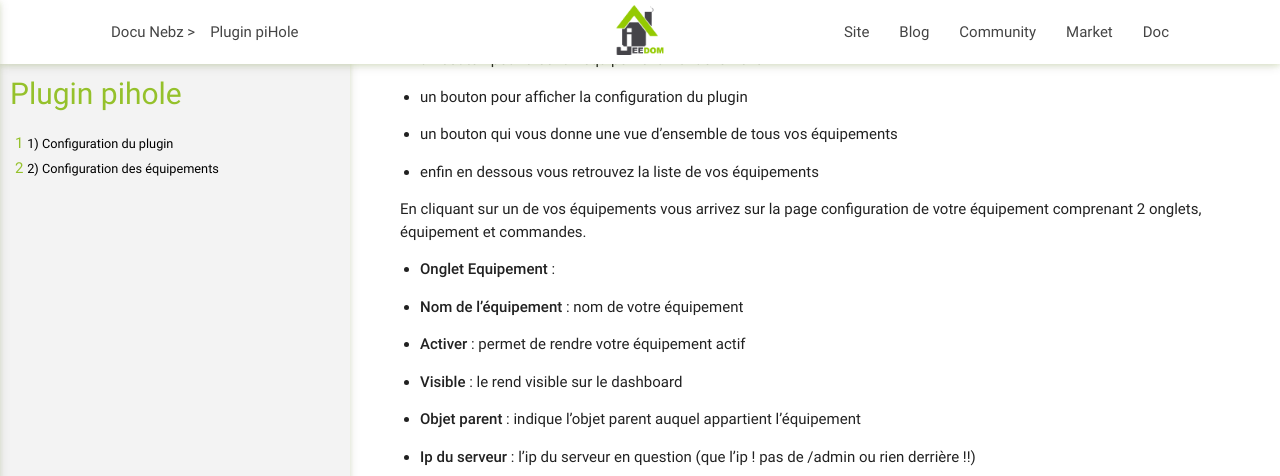
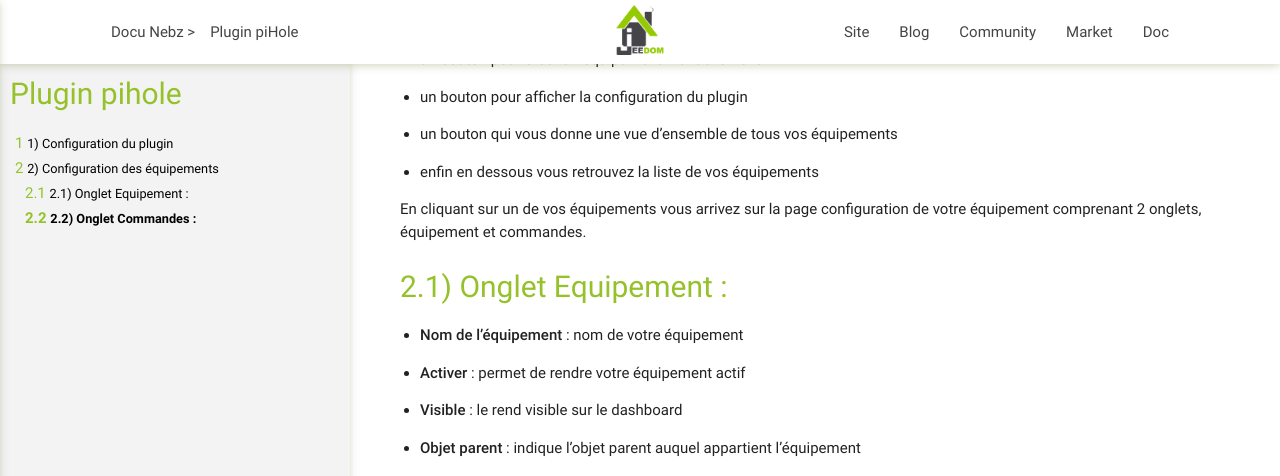
Before and after one commit to NebzHB/jeedom_docs, a Jekyll site: the page built from plugins/piHole/fr_FR/index.md, in a window 1280 px wide and 1400 px high, scrolled down 309 px. Shown: the top 476 px of the window. Built offline with Jekyll 4.4.1, drawn with Linux system fonts in a browser that asks for light colours; some of the changed text lies outside the part shown.

Commit message:
Update index.md

```diff
--- a/plugins/piHole/fr_FR/index.md
+++ b/plugins/piHole/fr_FR/index.md
@@ -30,7 +30,8 @@
 configuration de votre équipement comprenant 2 onglets, équipement et
 commandes.
 
--   **Onglet Equipement** :
+**Onglet Equipement** :
+-----------------------
 
 -   **Nom de l’équipement** : nom de votre équipement
 
@@ -55,7 +56,8 @@
 
 
 
--   **Onglet Commandes** :
+**Onglet Commandes** :
+----------------------
 
 -   Il existe de nombreuses commandes. Toutes ne sont pas affichées par défaut. Vous pouvez les renommer, les afficher ou non les réorganiser.
 Vous pouvez aussi attribuer un widget au choix. Tout est standard.
```
